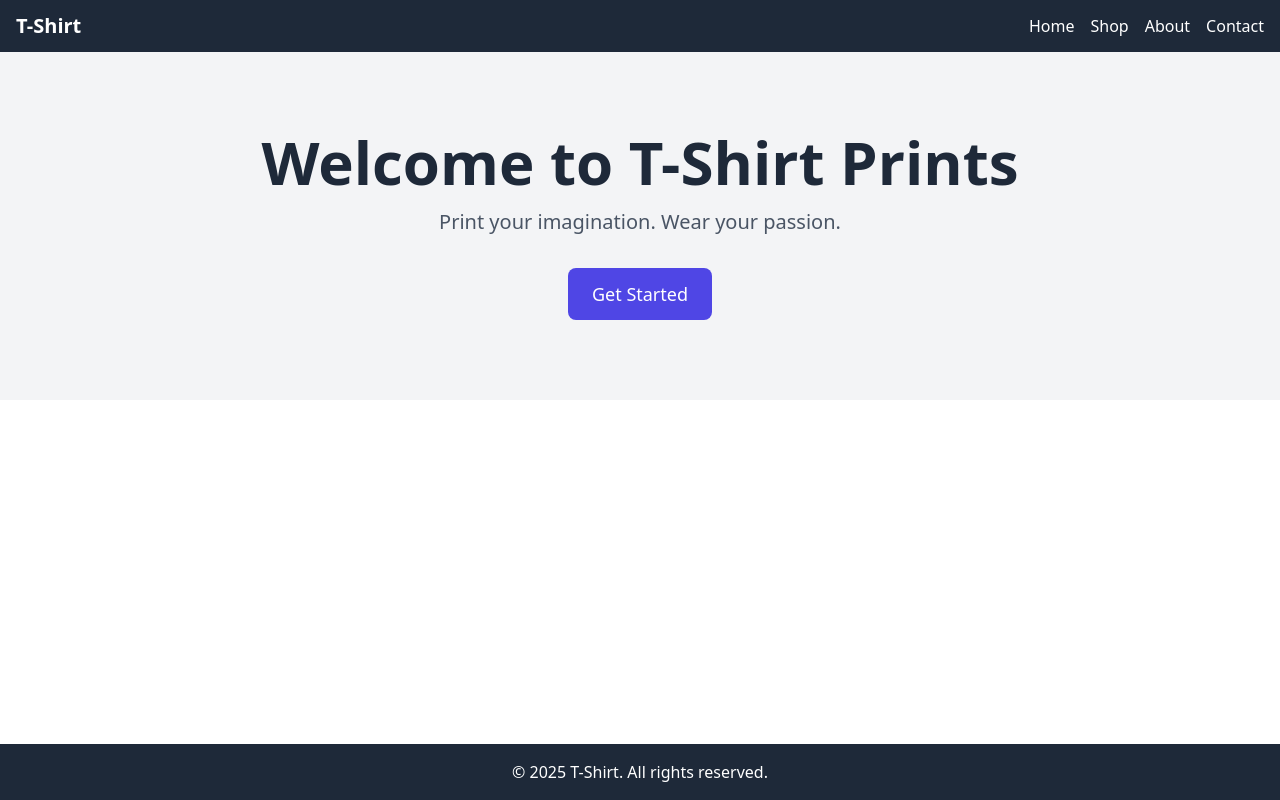
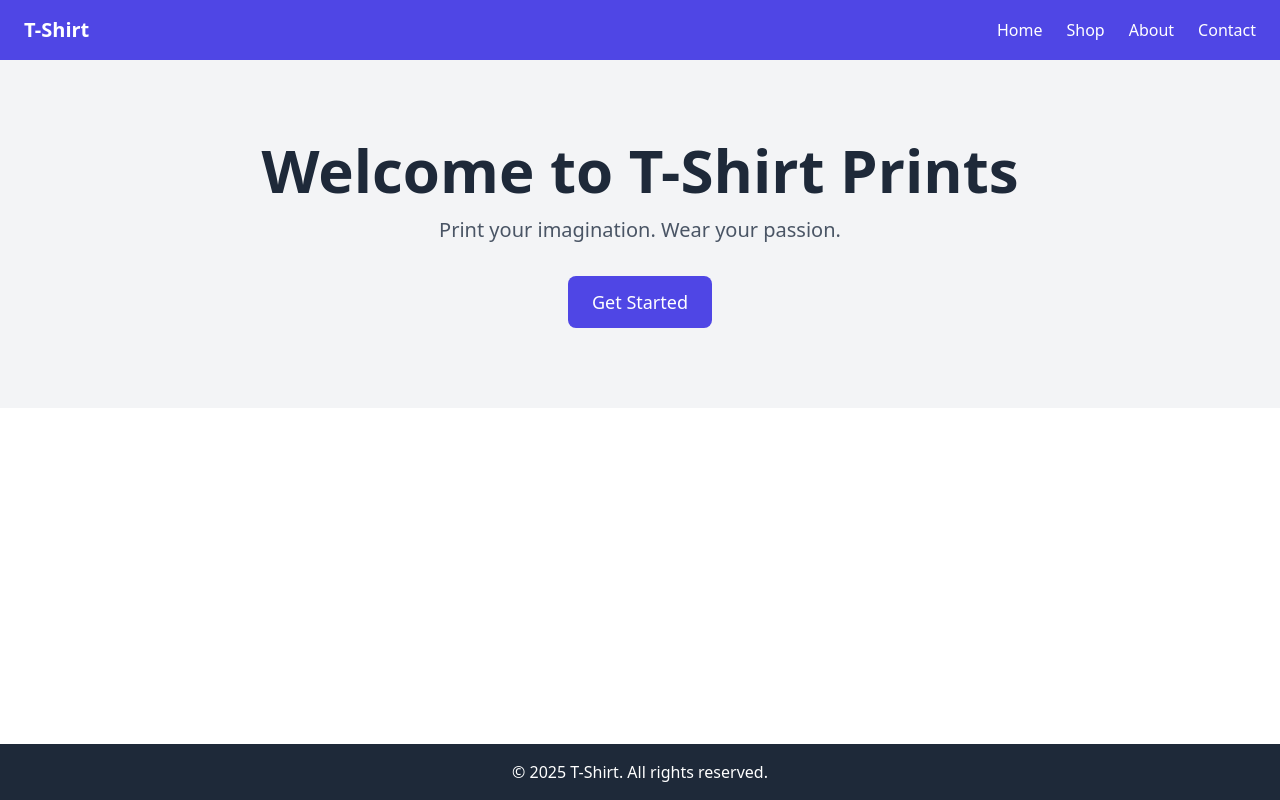
Before and after one commit to Davidfrank1999/teesy-imprime-ecomApp, a React (Vite) app in the folder frontend/: page /home in a window 1280 px wide. Built offline with nearby package versions, Linux system fonts and the light colour scheme.

Commit message:
style: adding theme color

```diff
--- a/frontend/src/components/Footer/Fotter.jsx
+++ b/frontend/src/components/Footer/Fotter.jsx
@@ -1,8 +1,9 @@
-import React from "react";
 
 const Footer = () => (
   <footer className="bg-gray-800 text-white text-center py-4 mt-8">
-    <p>&copy; {new Date().getFullYear()} T-Shirt. All rights reserved.</p>
+    <p>
+      &copy; {new Date().getFullYear()} T-Shirt. All rights reserved.
+    </p>
   </footer>
 );
 
--- a/frontend/src/components/NavBar/NavBar.jsx
+++ b/frontend/src/components/NavBar/NavBar.jsx
@@ -1,16 +1,18 @@
-import React from "react";
+
 import { Link } from "react-router-dom";
 
 const NavBar = () => (
-  <nav className="bg-gray-800 text-white px-4 py-3 flex justify-between items-center">
+  <nav className=" bg-primary text-white px-6 py-4 flex justify-between items-center">
+    <div>
     <Link to="/" className="text-xl font-bold">
       T-Shirt
     </Link>
-    <div className="space-x-4">
-      <Link to="/" className="hover:text-gray-300">Home</Link>
-      <Link to="/home" className="hover:text-gray-300">Shop</Link>
-      <Link to="/sell" className="hover:text-gray-300">About</Link>
-      <Link to="/contact" className="hover:text-gray-300">Contact</Link>
+    </div>
+    <div className="space-x-6">
+      <Link to="/" className="hover:text-accent transition">Home</Link>
+      <Link to="/home" className="hover:text-accent transition">Shop</Link>
+      <Link to="/sell" className="hover:text-accent transition">About</Link>
+      <Link to="/contact" className="hover:text-accent transition">Contact</Link>
     </div>
   </nav>
 );
```
